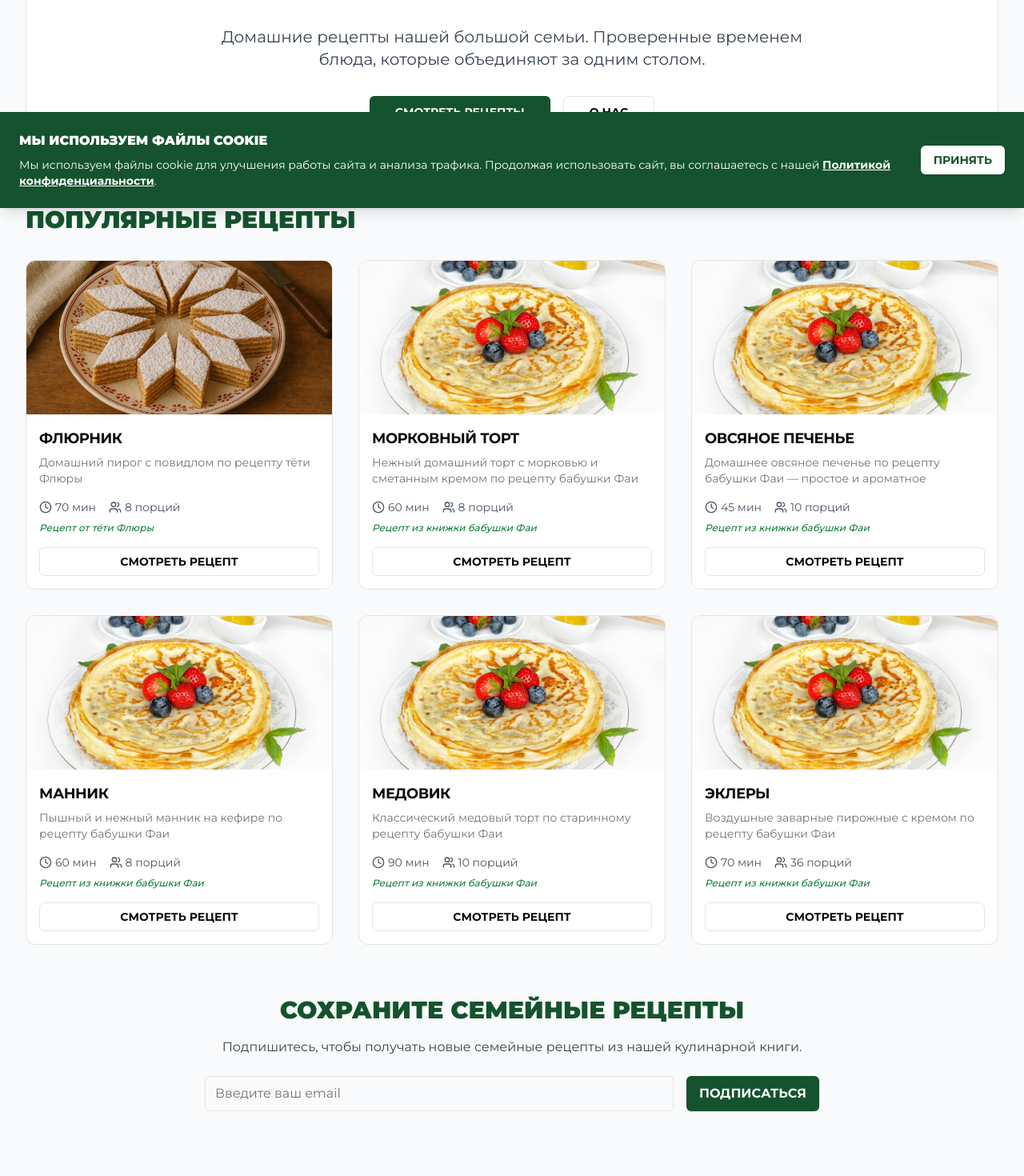
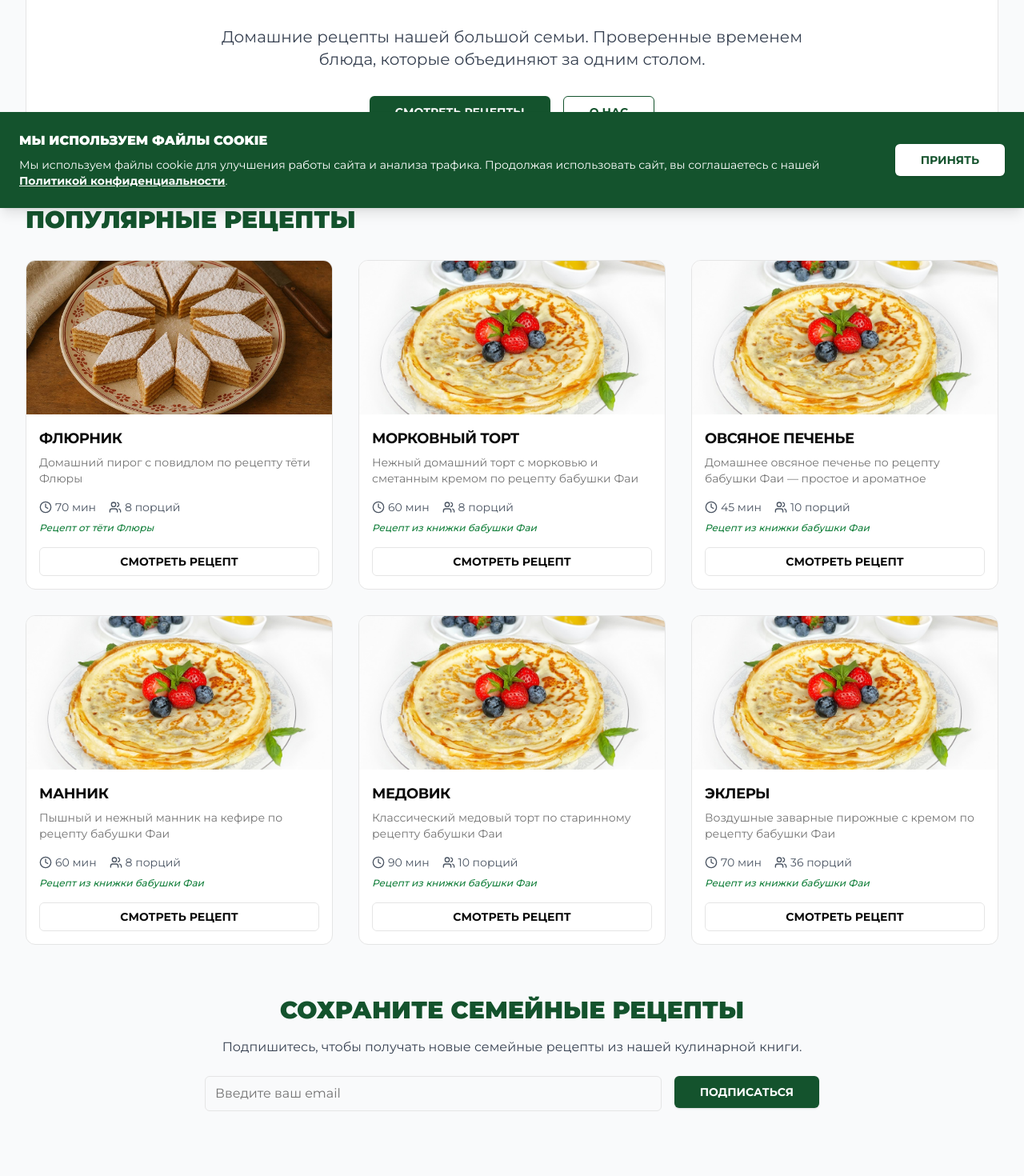
Before and after one commit to elli-ma/recipes, a Next.js app: page / in a window 1280 px wide. Shown: the part 540-2010 px from the top of the page at 80% size. Built offline with nearby package versions, Linux system fonts and the light colour scheme.

Commit message:
style: standardize button sizes and styling across components

```diff
--- a/src/app/contacts/page.tsx
+++ b/src/app/contacts/page.tsx
@@ -80,7 +80,7 @@ export default function Contacts() {
                     className="text-sm md:text-base"
                   />
                 </div>
-                <Button type="submit" className="w-full bg-green-900 hover:bg-green-800 text-white font-semibold uppercase text-sm md:text-base">
+                <Button type="submit" size="lg" className="w-full bg-green-900 hover:bg-green-800 text-white font-semibold uppercase">
                   Отправить
                 </Button>
               </form>
--- a/src/components/CookieConsent.tsx
+++ b/src/components/CookieConsent.tsx
@@ -37,6 +37,7 @@ export function CookieConsent() {
         <div className="flex gap-3 items-center">
           <Button
             onClick={acceptCookies}
+            size="lg"
             className="bg-white text-green-900 hover:bg-gray-100 uppercase font-semibold"
           >
             Принять
--- a/src/components/Hero.tsx
+++ b/src/components/Hero.tsx
@@ -25,13 +25,13 @@ export function Hero() {
 
             <div className="flex flex-col sm:flex-row gap-3 md:gap-4 justify-center items-center w-full sm:w-auto">
               <Link href="/recipes" className="w-full sm:w-auto">
-                <Button size="lg" className="w-full sm:w-auto bg-green-900 hover:bg-green-800 uppercase font-semibold text-xs md:text-sm">
+                <Button size="lg" className="w-full sm:w-auto bg-green-900 hover:bg-green-800 uppercase font-semibold">
                   Смотреть рецепты
                 </Button>
               </Link>
               <Link href="/about" className="w-full sm:w-auto">
-
-                <Button size="lg" variant="outline" className="w-full shadow-none text-sm uppercase font-semibold">  О нас
+                <Button size="lg" variant="outline" className="w-full sm:w-auto shadow-none uppercase font-semibold border-green-900 text-green-900 hover:bg-green-50">
+                  О нас
                 </Button>
               </Link>
             </div>
--- a/src/components/Newsletter.tsx
+++ b/src/components/Newsletter.tsx
@@ -17,7 +17,7 @@ export function Newsletter() {
             placeholder="Введите ваш email"
             className="flex-1 h-10 md:h-11 text-sm md:text-base"
           />
-          <Button type="submit" className="bg-green-900 hover:bg-green-800 text-white font-semibold h-10 md:h-11 text-sm md:text-base uppercase">
+          <Button type="submit" size="lg" className="bg-green-900 hover:bg-green-800 text-white font-semibold uppercase">
             Подписаться
           </Button>
         </form>
```
